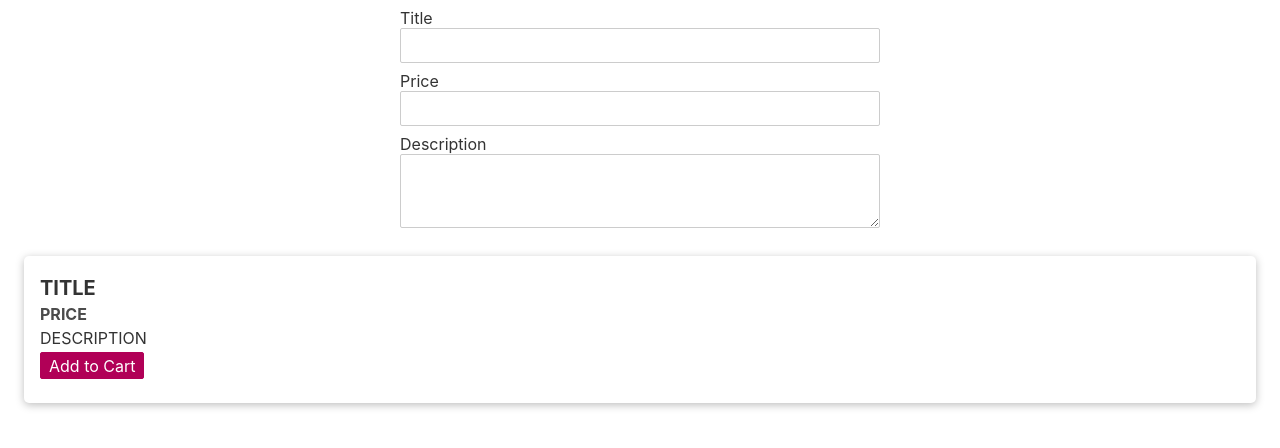
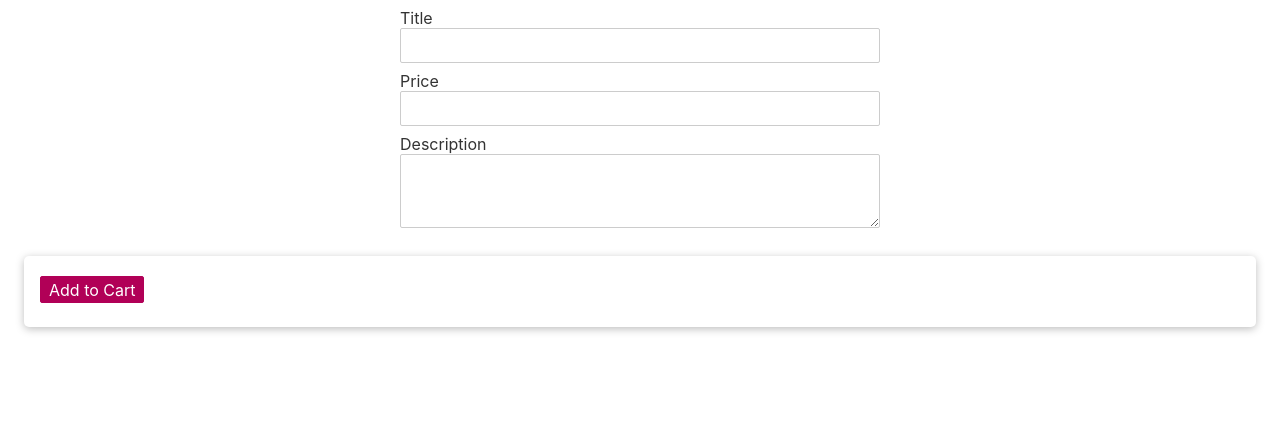
Before and after one commit to DimaMukhin/svelte-shopping-cart, a Svelte app: page / in a window 1280 px wide. Shown: the top 448 px of the page. Built offline with nearby package versions, Linux system fonts and the light colour scheme.

Commit message:
passing props between components

```diff
--- a/src/App.svelte
+++ b/src/App.svelte
@@ -38,4 +38,4 @@
   </div>
 </section>
 
-<Product />
+<Product productTitle={title} productPrice={price} productDescription={description} />
--- a/src/Product.svelte
+++ b/src/Product.svelte
@@ -1,3 +1,9 @@
+<script>
+    export let productTitle;
+    export let productDescription;
+    export let productPrice;
+</script>
+
 <style>
     div {
         margin: 1rem;
@@ -38,8 +44,8 @@
 </style>
 
 <div>
-    <h1>TITLE</h1>
-    <h2>PRICE</h2>
-    <p>DESCRIPTION</p>
+    <h1>{productTitle}</h1>
+    <h2>{productPrice}</h2>
+    <p>{productDescription}</p>
     <button>Add to Cart</button>
 </div>
```
